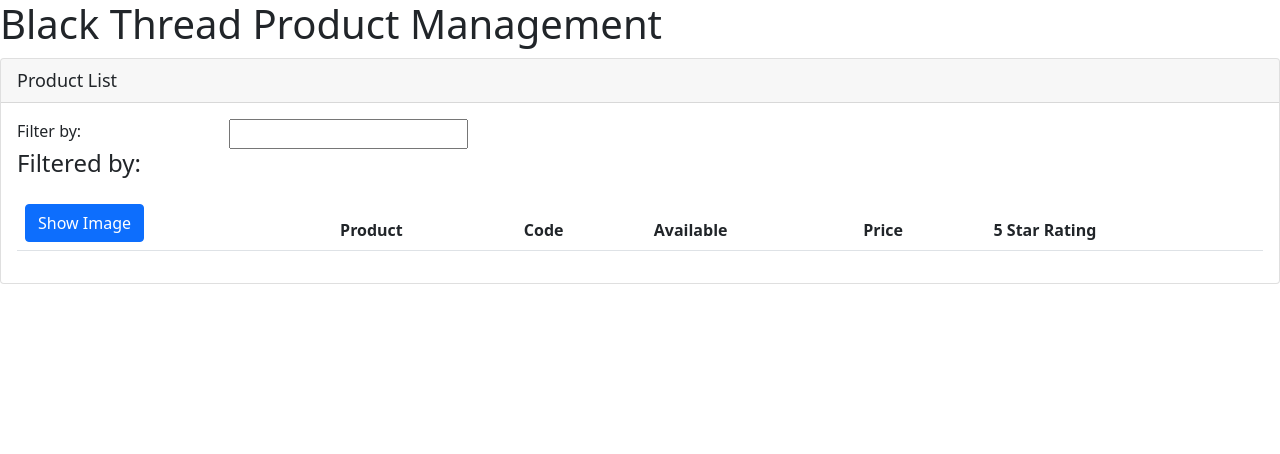
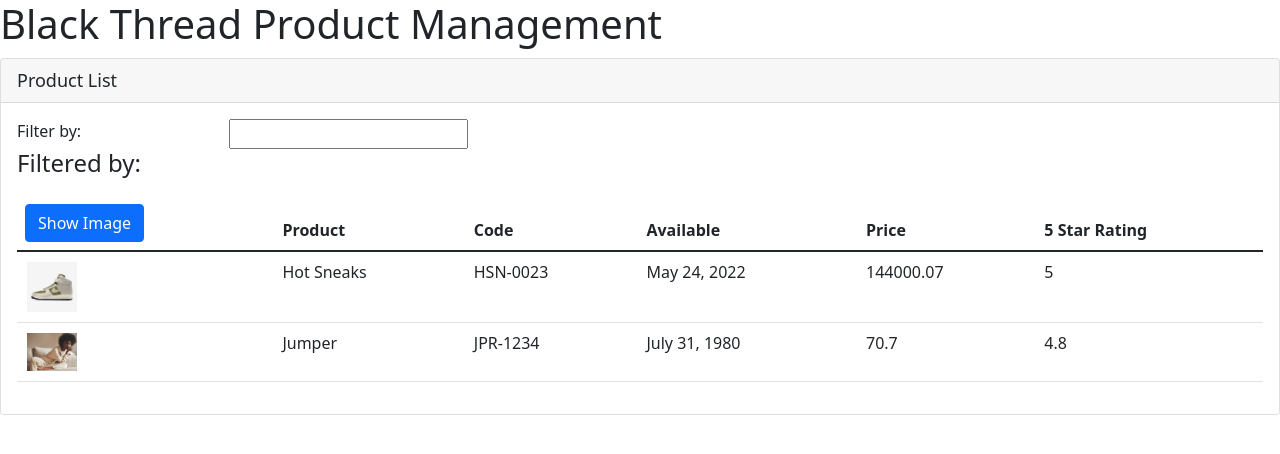
Before and after one commit to linkjjones/blackthread-ng, an Angular app in the folder bt-store/: page / in a window 1280 px wide. Shown: the top 454 px of the page. Built offline with nearby package versions, Linux system fonts and the light colour scheme.

Commit message:
Property Binding: product-list.component

```diff
--- a/bt-store/src/app/products/product-list.component.html
+++ b/bt-store/src/app/products/product-list.component.html
@@ -31,7 +31,19 @@
                     </tr>
                 </thead>
                 <tbody>
-
+                    <tr *ngFor='let product of products'>
+                        <td>
+                            <img [src]='product.imageUrl'
+                                [title]='product.productName'
+                                [style.width.px]='imageWidth'
+                                [style.margin.px]='imageMargin'>
+                        </td>
+                        <td>{{product.productName}}</td>
+                        <td>{{product.productCode}}</td>
+                        <td>{{product.releaseDate}}</td>
+                        <td>{{product.price}}</td>
+                        <td>{{product.starRating}}</td>
+                    </tr>
                 </tbody>
             </table>
         </div>
--- a/bt-store/src/app/products/product-list.component.ts
+++ b/bt-store/src/app/products/product-list.component.ts
@@ -5,7 +5,9 @@ import { Component } from "@angular/core";
     templateUrl: './product-list.component.html'
 })
 export class ProductionListComponent {
-    pageTitle: string = 'Product List';
+    pageTitle = 'Product List';
+    imageWidth = 50;
+    imageMargin: number = 2;
     products: any[] = [
         {
             "productId": 2,
@@ -15,7 +17,7 @@ export class ProductionListComponent {
             "description": "Basketball shoes that make you jump higher and run faster.",
             "price": 144000.07,
             "starRating": 5.0,
-            "imageUrl": "assets/images/hot_sneaks.png"
+            "imageUrl": "assets/images/hot_sneaks.jpg"
         },
         {
             "productId": 3,
@@ -25,7 +27,7 @@ export class ProductionListComponent {
             "description": "Nice cool jumper",
             "price": 70.70,
             "starRating": 4.8,
-            "imageUrl": "assets/images/jumper.png"
+            "imageUrl": "assets/images/jumper.jpg"
         }
     ];
 }
```
Also changed, not shown: bt-store/src/assets/images/hot_sneaks.jpg (added), bt-store/src/assets/images/jumper.jpg (added).
